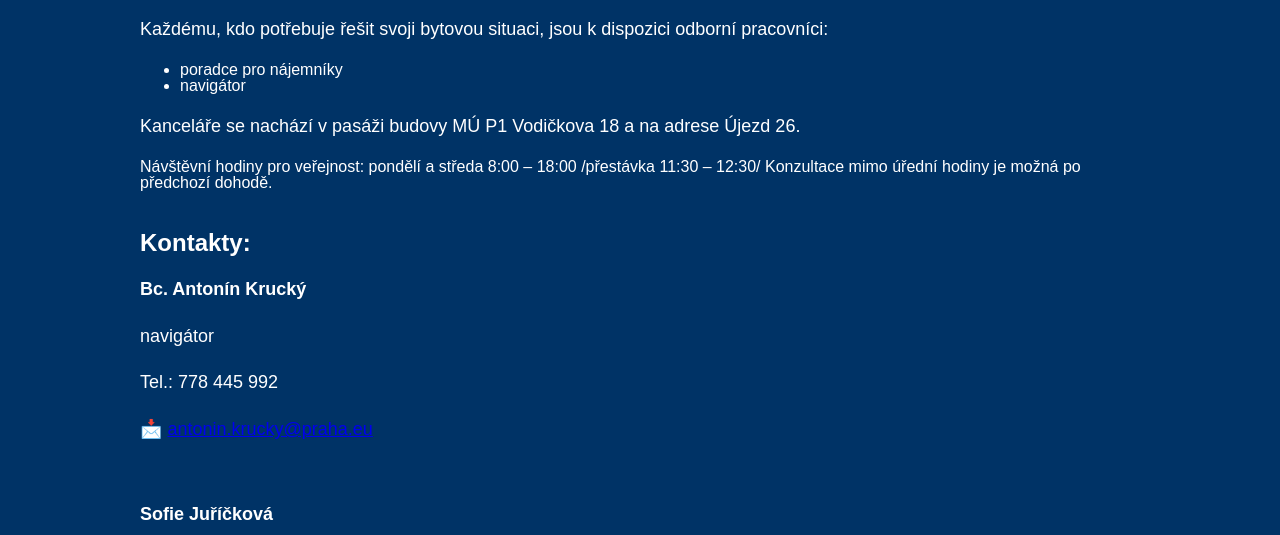
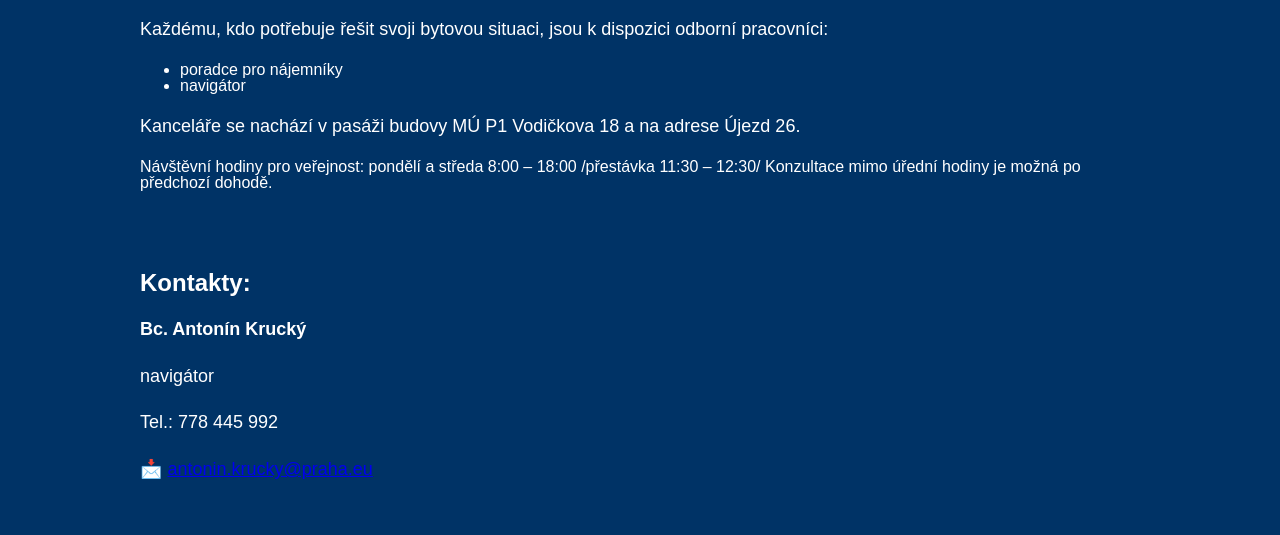
Before and after one commit to katalog-socialnich-sluzeb/web-katalog, a plain HTML site: page kontaktni-misto-pro-bydleni.html in a window 1280 px wide. Shown: the part 265-800 px from the top of the page. Drawn offline with Linux system fonts and the light colour scheme; files whose address does not match are found by name.

Commit message:
Update kontaktni-misto-pro-bydleni.html

```diff
--- a/kontaktni-misto-pro-bydleni.html
+++ b/kontaktni-misto-pro-bydleni.html
@@ -102,7 +102,7 @@ Návštěvní hodiny pro veřejnost:
 pondělí a středa 8:00 – 18:00 /přestávka 11:30 – 12:30/
 
 Konzultace mimo úřední hodiny je možná po předchozí dohodě.
-<div style="height: 20px;"></div>
+<div style="height: 60px;"></div>
 <h2><strong>Kontakty:</strong></h2>
 
 <div style="margin-bottom: 15px; line-height: 1.0;">
```
